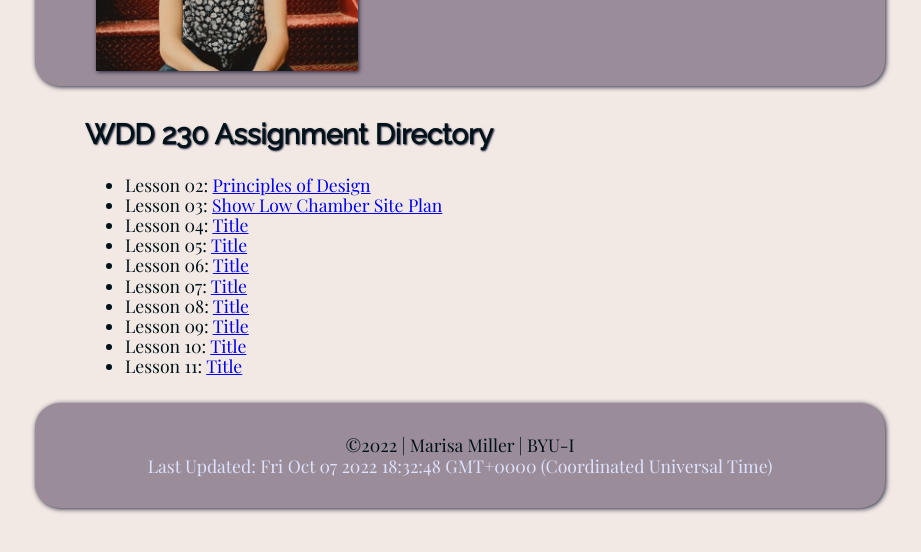
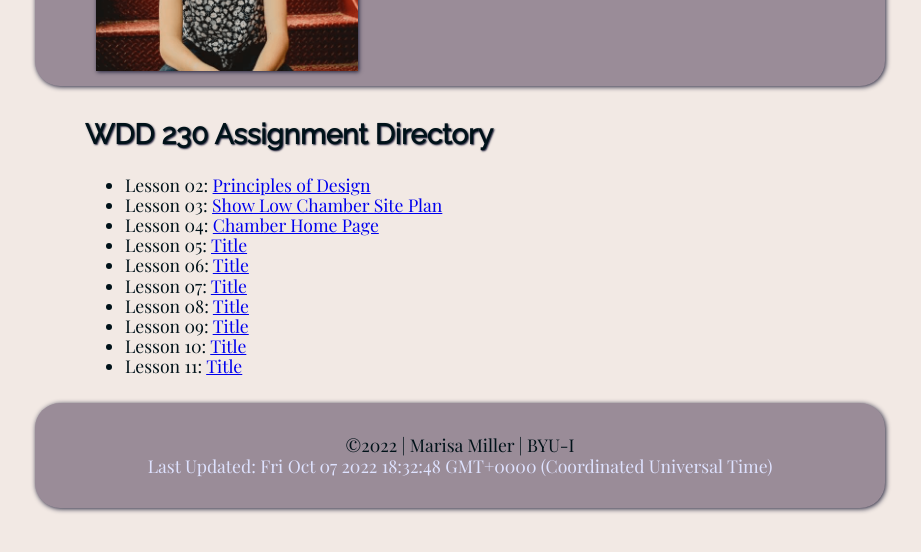
Before and after one commit to mamillergirl/wdd230, a plain HTML site: page index.html in a window 1280 px wide. Shown: the part 176-728 px from the top of the page, without its empty margins (180-1101 px from the left). Drawn offline with nearby package versions, Linux system fonts and the light colour scheme.

Commit message:
add link

```diff
--- a/index.html
+++ b/index.html
@@ -27,7 +27,7 @@
       <ul>
         <li>Lesson 02: <a href="lesson02/design_principles.html">Principles of Design</a></li>
         <li>Lesson 03: <a href="lesson03/index.html">Show Low Chamber Site Plan</a></li>
-        <li>Lesson 04: <a href="#">Title</a></li>
+        <li>Lesson 04: <a href="chamber/index.html">Chamber Home Page</a></li>
         <li>Lesson 05: <a href="#">Title</a></li>
         <li>Lesson 06: <a href="#">Title</a></li>
         <li>Lesson 07: <a href="#">Title</a></li>
```
